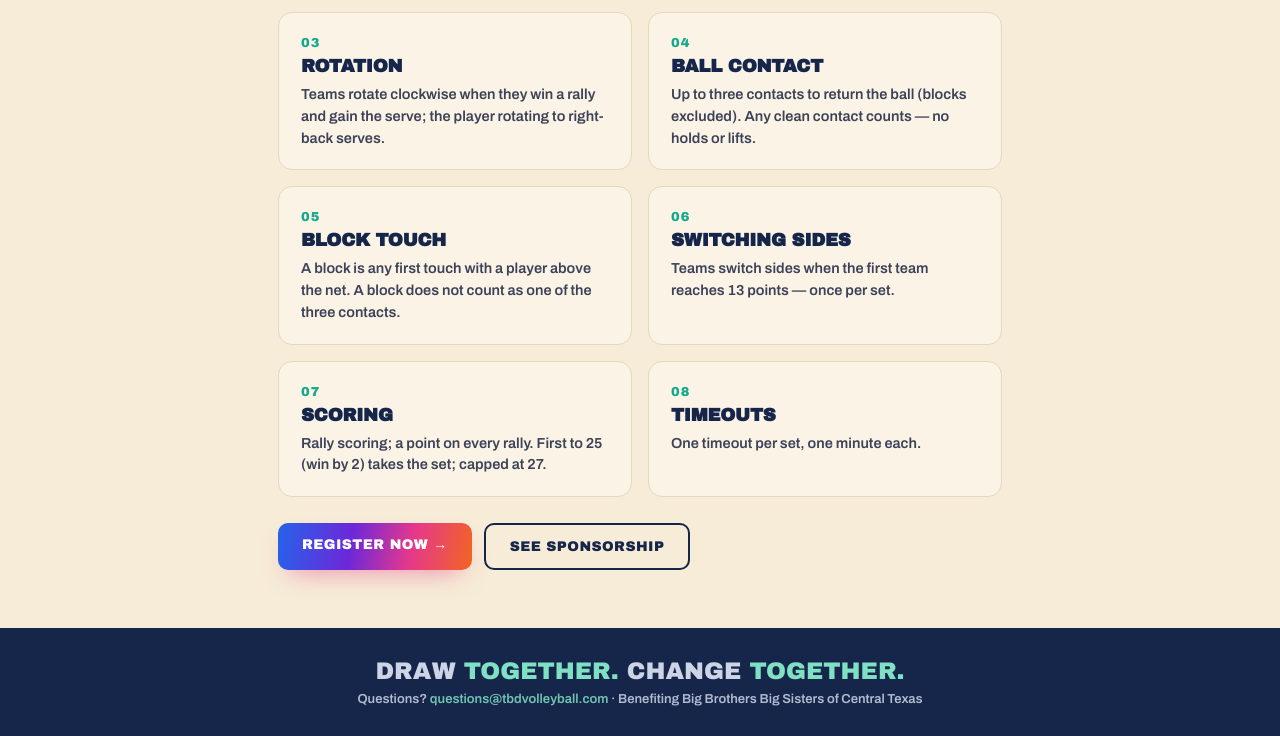
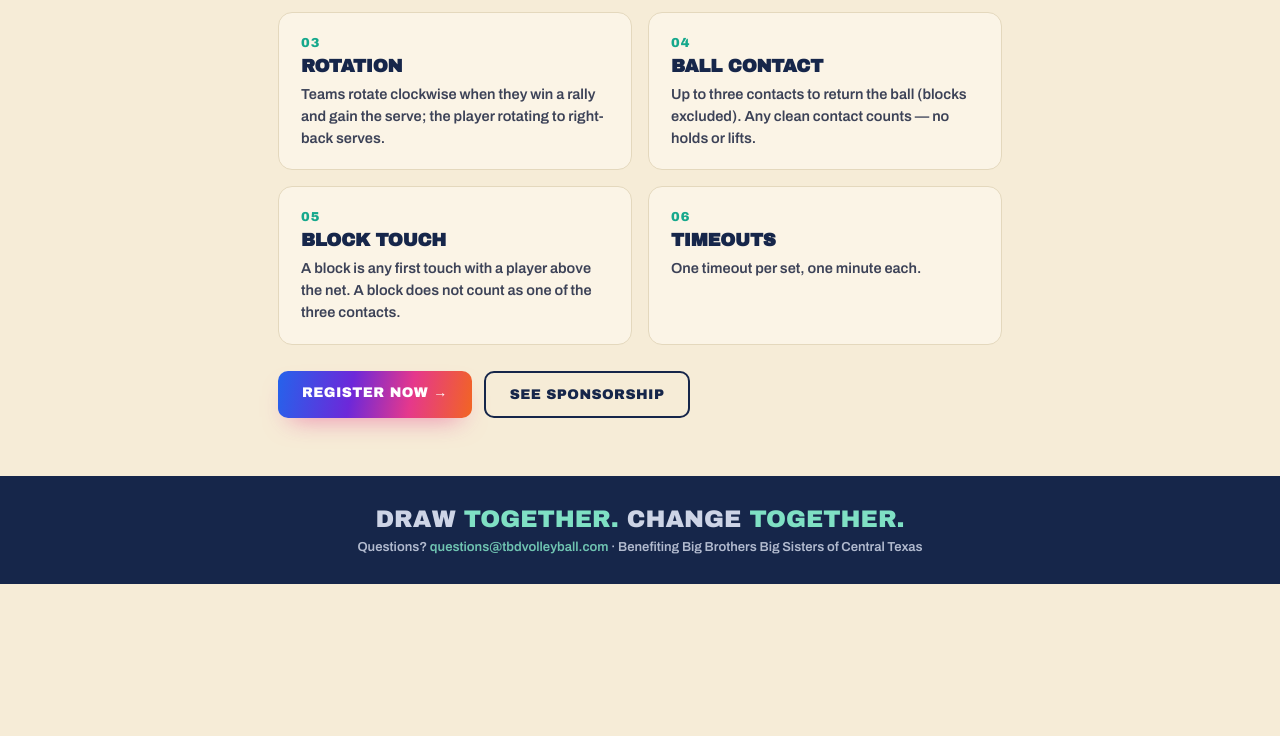
Before and after one commit to acemand23/Test_Run, a PHP site: page /TBD_v4/tournament.php in a window 1280 px wide. Shown: the part 606-1342 px from the top of the page. After the commit the page ends 1190 px from the top, so only its background shows below. Run offline with PHP 8.4, Linux system fonts and the light colour scheme.

Commit message:
TBD_v4: drop Switching Sides + Scoring rules from tournament page
Remove rules 06 (Switching Sides) and 07 (Scoring) — those details live on
the vballmanager registration side. Renumber Timeouts 08 -> 06 so the list
stays sequential (6 rules, even 2-col grid).

Co-Authored-By: Claude Opus 4.8 (1M context) <noreply@anthropic.com>

```diff
--- a/TBD_v4/tournament.php
+++ b/TBD_v4/tournament.php
@@ -14,9 +14,7 @@
     <div class="rule"><span class="n">03</span><h3>Rotation</h3><p>Teams rotate clockwise when they win a rally and gain the serve; the player rotating to right-back serves.</p></div>
     <div class="rule"><span class="n">04</span><h3>Ball Contact</h3><p>Up to three contacts to return the ball (blocks excluded). Any clean contact counts — no holds or lifts.</p></div>
     <div class="rule"><span class="n">05</span><h3>Block Touch</h3><p>A block is any first touch with a player above the net. A block does not count as one of the three contacts.</p></div>
-    <div class="rule"><span class="n">06</span><h3>Switching Sides</h3><p>Teams switch sides when the first team reaches 13 points — once per set.</p></div>
-    <div class="rule"><span class="n">07</span><h3>Scoring</h3><p>Rally scoring; a point on every rally. First to 25 (win by 2) takes the set; capped at 27.</p></div>
-    <div class="rule"><span class="n">08</span><h3>Timeouts</h3><p>One timeout per set, one minute each.</p></div>
+    <div class="rule"><span class="n">06</span><h3>Timeouts</h3><p>One timeout per set, one minute each.</p></div>
   </div>
   <div class="cta-row">
     <a href="<?= $register_url ?>" class="btn grad">Register Now →</a>
```
